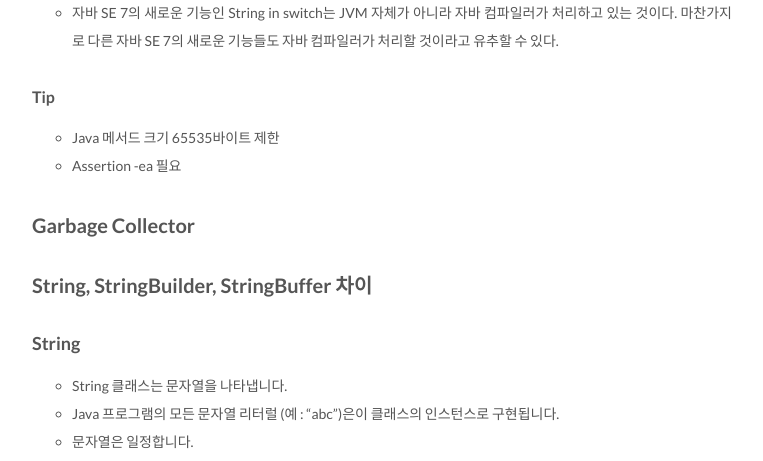
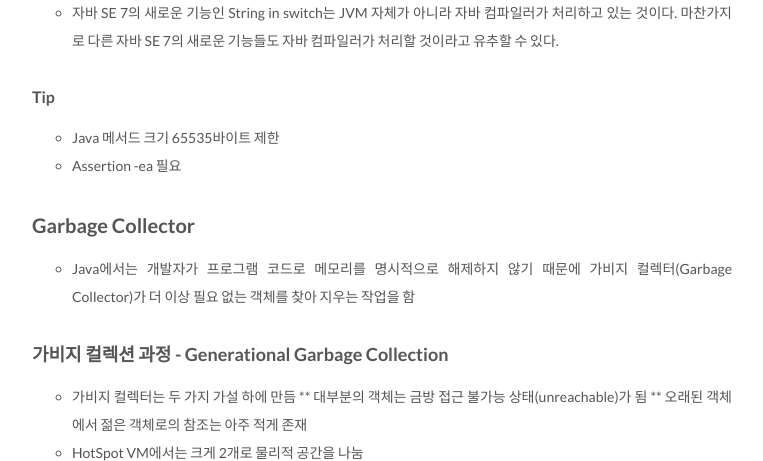
Before and after one commit to csj4032/csj4032.github.io, a Jekyll site: the page built from _posts/2018-02-19-Java_Developer_Interview.md, in a window 1280 px wide and 1400 px high, scrolled down 11742 px. Shown: the top 461 px of the window, without its empty margins (258-1021 px from the left). Built offline with Jekyll 4.4.1, drawn with Linux system fonts in a browser that asks for light colours; grey boxes are pictures that could not be loaded.

Commit message:
Java Developer Interview 포스팅 수정

```diff
--- a/_posts/2018-02-19-Java_Developer_Interview.md
+++ b/_posts/2018-02-19-Java_Developer_Interview.md
@@ -287,6 +287,15 @@ public class Dispatch{
 * Assertion -ea 필요
 
 ## Garbage Collector
+* Java에서는 개발자가 프로그램 코드로 메모리를 명시적으로 해제하지 않기 때문에 가비지 컬렉터(Garbage Collector)가 더 이상 필요 없는 객체를 찾아 지우는 작업을 함
+
+### 가비지 컬렉션 과정 - Generational Garbage Collection
+* 가비지 컬렉터는 두 가지 가설 하에 만듬
+** 대부분의 객체는 금방 접근 불가능 상태(unreachable)가 됨
+** 오래된 객체에서 젊은 객체로의 참조는 아주 적게 존재
+* HotSpot VM에서는 크게 2개로 물리적 공간을 나눔
+
+![영역 및 데이터 흐름도](http://d2.naver.com/content/images/2015/06/helloworld-1329-1.png)
 
 ## String, StringBuilder, StringBuffer 차이
 
```
